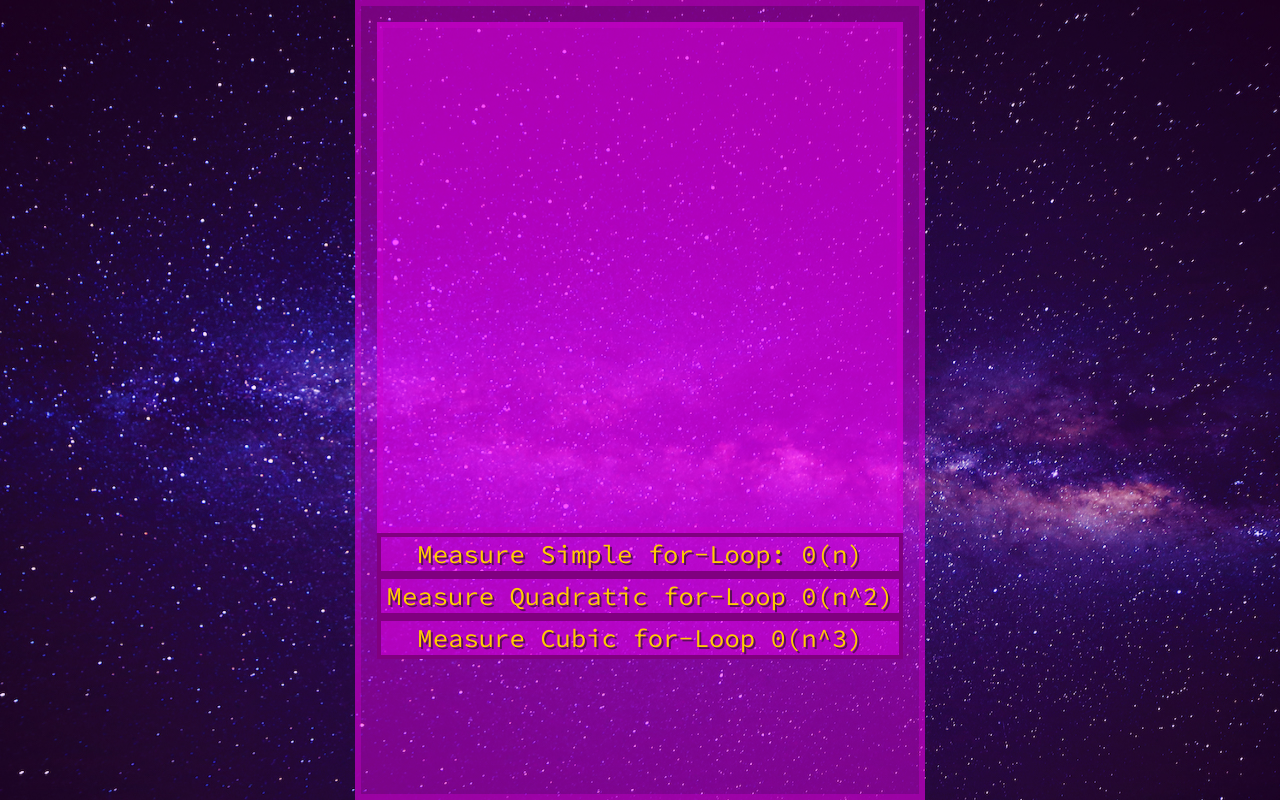
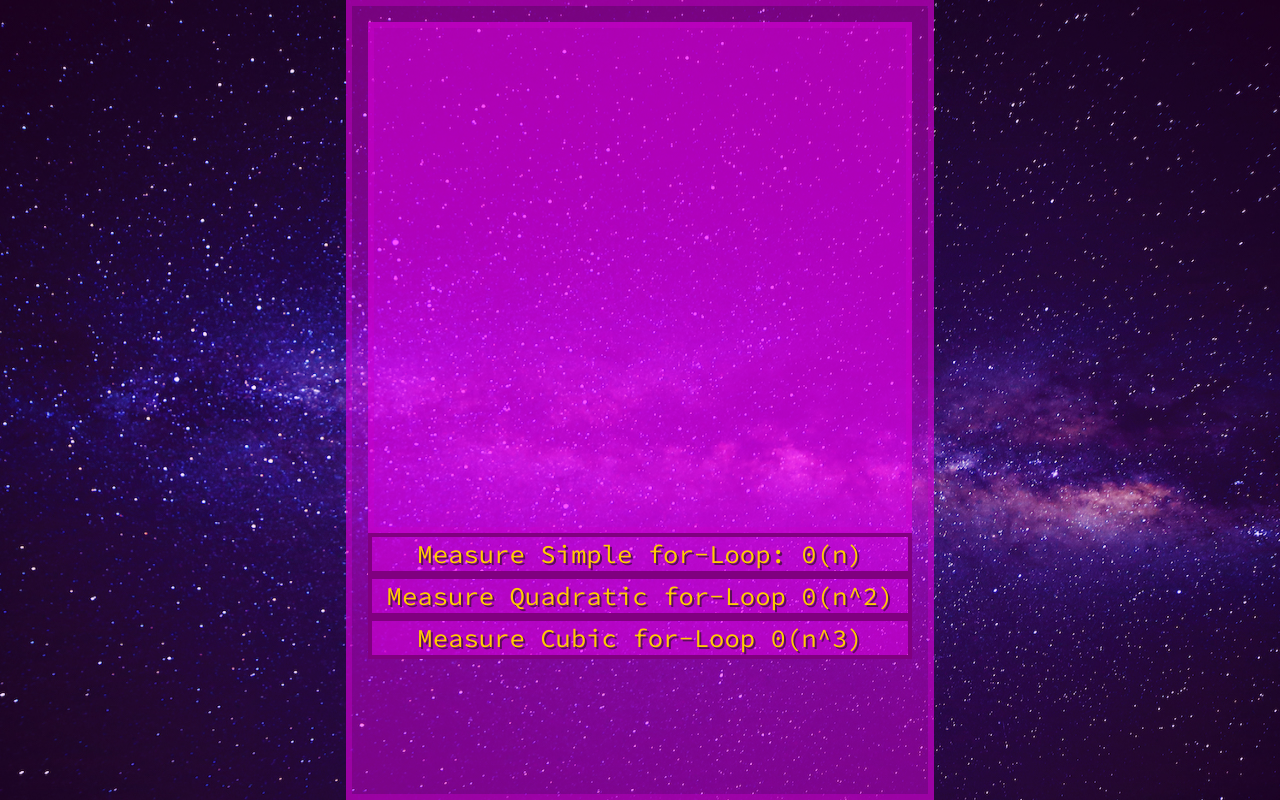
Before and after one commit to superbuggy/teach, a plain HTML site: page time-complexity/index.html in a window 1280 px wide. Drawn offline with Linux system fonts and the light colour scheme.

Commit message:
Give code console fixed width

```diff
--- a/time-complexity/style.css
+++ b/time-complexity/style.css
@@ -41,6 +41,8 @@ code {
   display: block;
   min-height: 60vh;
   max-height: 60vh;
+  min-width: 40vw;
+  max-width: 40vw;
   overflow-y: scroll;
   border: .5vw solid rgba(199, 0, 199, .4);
   background: rgba(255, 0, 255, .4);
```
